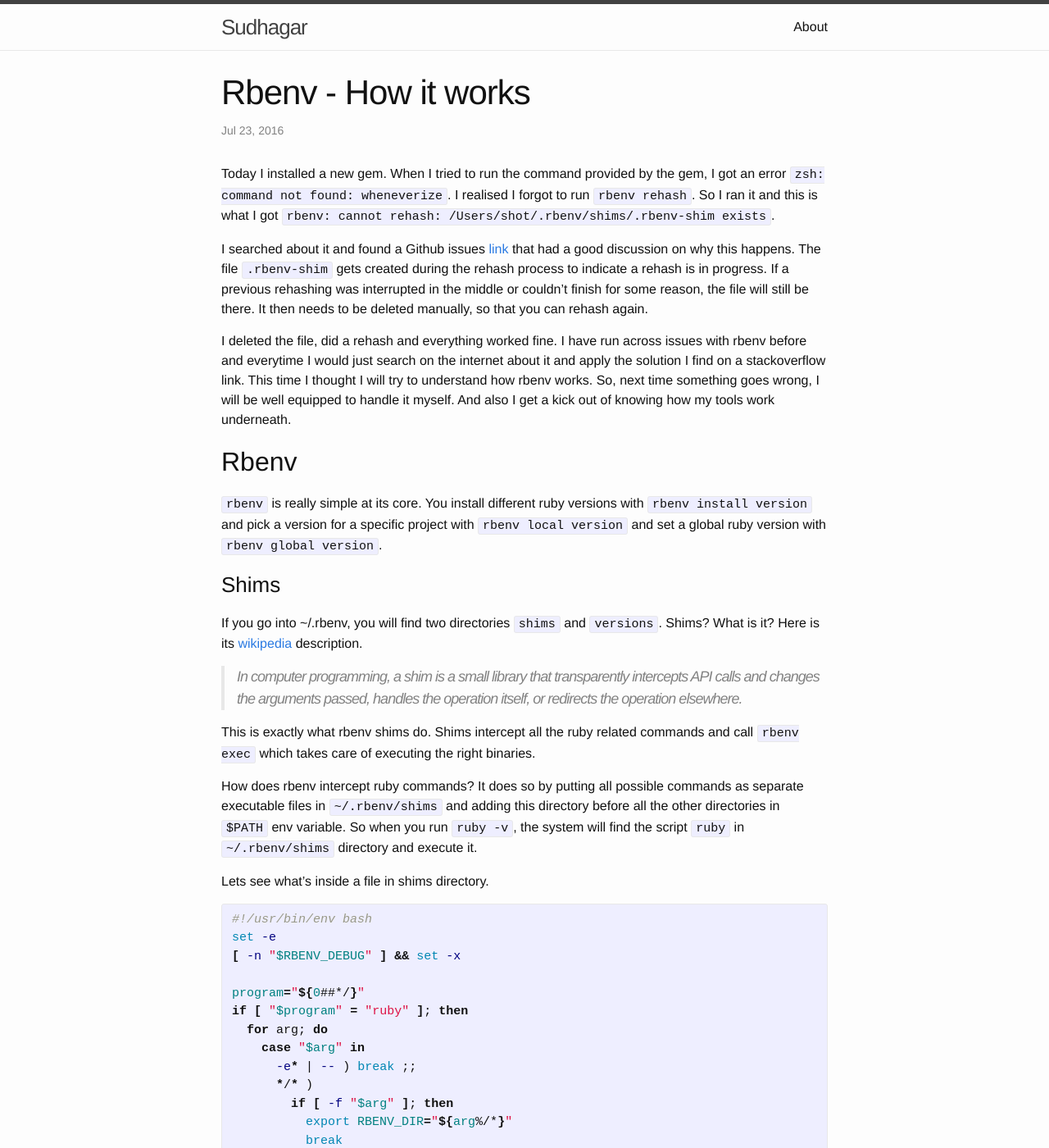
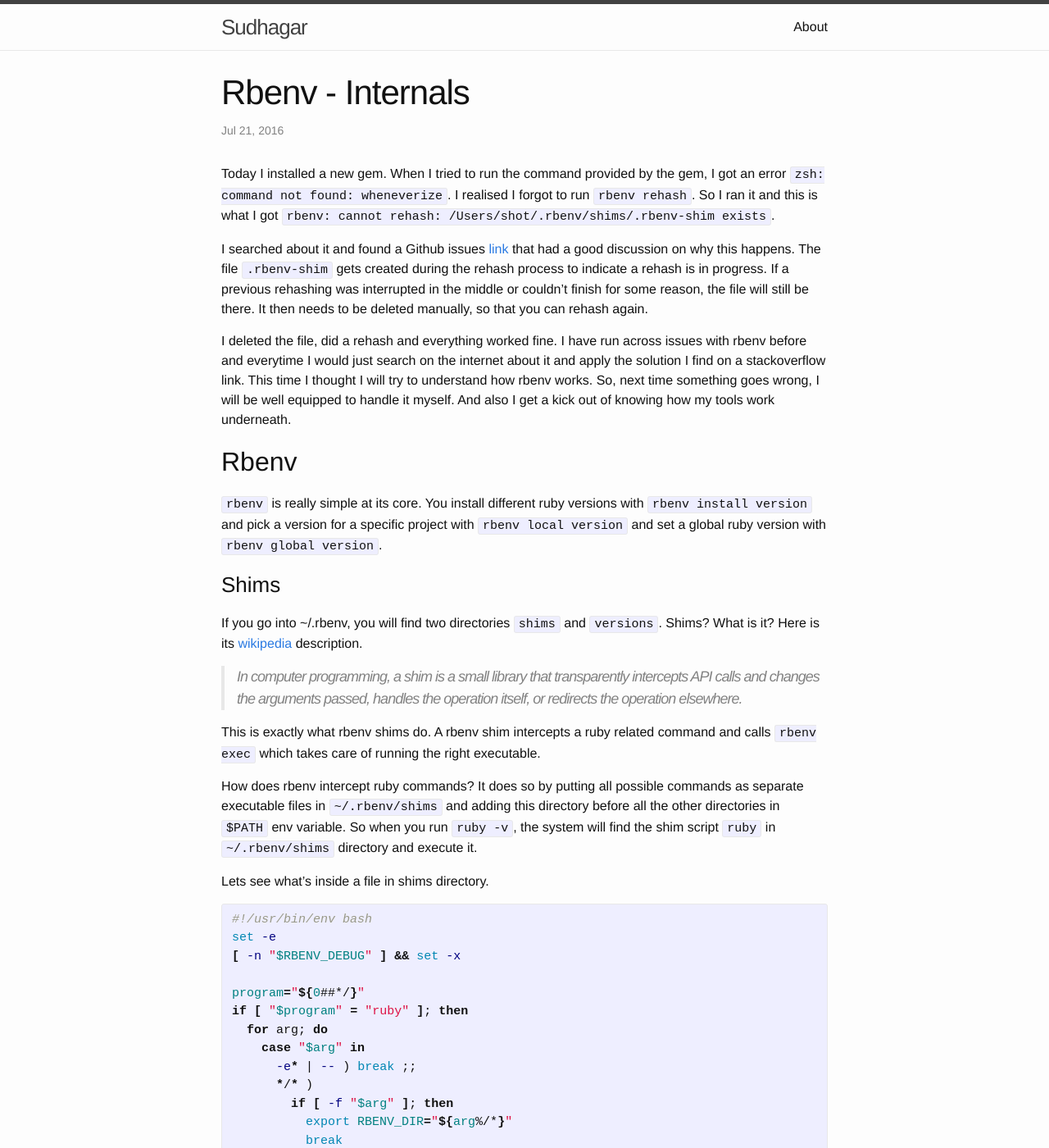
Before and after one commit to SudhagarS/sudhagars.github.io, a Jekyll site: the page built from _posts/2016-07-22-rbenv-internals.markdown, in a window 1280 px wide and 1400 px high. Shown: the whole window at 82% size. Built offline with Jekyll 4.4.1, drawn with Linux system fonts in a browser that asks for light colours.

Commit message:
Draft edit: rbenv internals

```diff
--- a/_posts/2016-07-22-how-it-works-rbenv.markdown
+++ b/_posts/2016-07-22-rbenv-internals.markdown
@@ -1,9 +1,9 @@
 ---
 layout: post
-title:  "Rbenv - How it works"
-date:   2016-07-23 16:00:00 +0530
+title:  "Rbenv - Internals"
+date:   2016-07-21 16:00:00 +0530
 categories: ruby
-tags: ruby how-it
+tags: ruby internals
 ---
 
 Today I installed a new gem. When I tried to run the command provided by the gem, I got an error `zsh: command not found: wheneverize`. I realised I forgot to run `rbenv rehash`. So I ran it and this is what I got `rbenv: cannot rehash: /Users/shot/.rbenv/shims/.rbenv-shim exists`.
@@ -22,9 +22,9 @@
 
 > *In computer programming, a shim is a small library that transparently intercepts API calls and changes the arguments passed, handles the operation itself, or redirects the operation elsewhere.*
 
-This is exactly what rbenv shims do. Shims intercept all the ruby related commands and call `rbenv exec` which takes care of executing the right binaries.
+This is exactly what rbenv shims do. A rbenv shim intercepts a ruby related command and calls `rbenv exec` which takes care of running the right executable.
 
-How does rbenv intercept ruby commands? It does so by putting all possible commands as separate executable files in `~/.rbenv/shims` and adding this directory before all the other directories in `$PATH` env variable. So when you run `ruby -v`, the system will find the script `ruby` in `~/.rbenv/shims` directory and execute it.
+How does rbenv intercept ruby commands? It does so by putting all possible commands as separate executable files in `~/.rbenv/shims` and adding this directory before all the other directories in `$PATH` env variable. So when you run `ruby -v`, the system will find the shim script `ruby` in `~/.rbenv/shims` directory and execute it.
 
 Lets see what's inside a file in shims directory.
 
```
